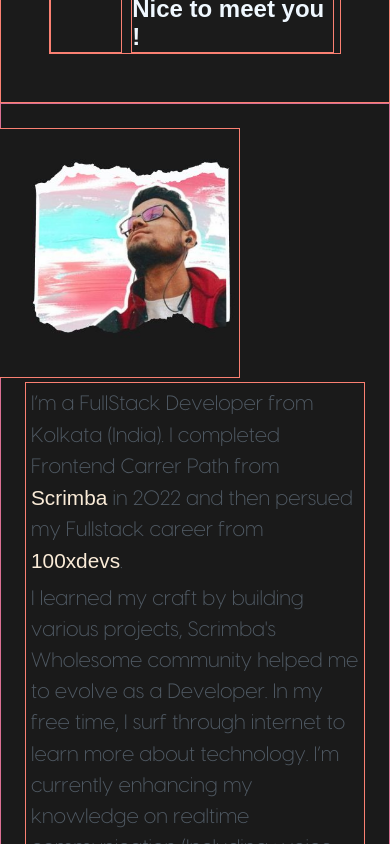
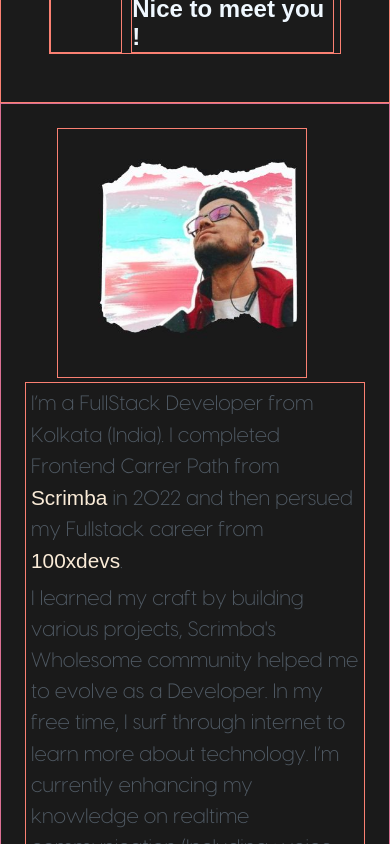
Before and after one commit to anynomous001/DevFolio, a React (Vite) app: page / in a window 390 px wide. Shown: the part 3700-4544 px from the top of the page. Built offline with nearby package versions, Linux system fonts and the light colour scheme; some icons are missing.

Commit message:
almost done

```diff
--- a/src/Components/AboutPageStyle.css
+++ b/src/Components/AboutPageStyle.css
@@ -132,7 +132,6 @@
 
     .about-img-content {
         width: 80%;
-        margin-right: 2em;
     }
 }
 
@@ -171,8 +170,7 @@
     .about-img {
         width: 250px;
         padding: 0;
-        margin: 0;
-        margin-left: -2.2em;
+        margin-left: 2rem;
     }
 
     .about-content-container {
@@ -183,7 +181,7 @@
 
     .about-content {
         width: 100%;
-        line-height: 2em;
+        line-height: 3em;
     }
 
     .about-content p {
```
